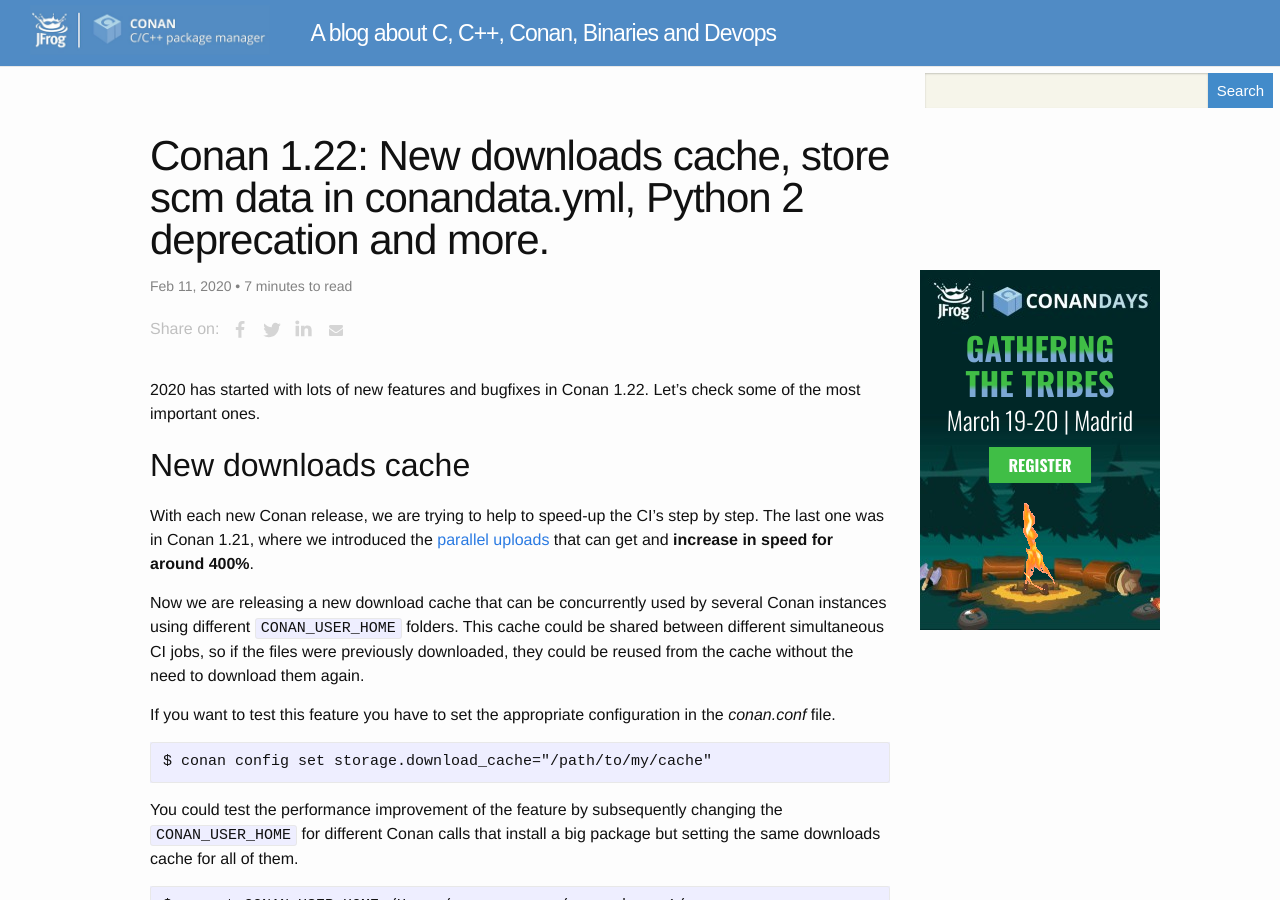
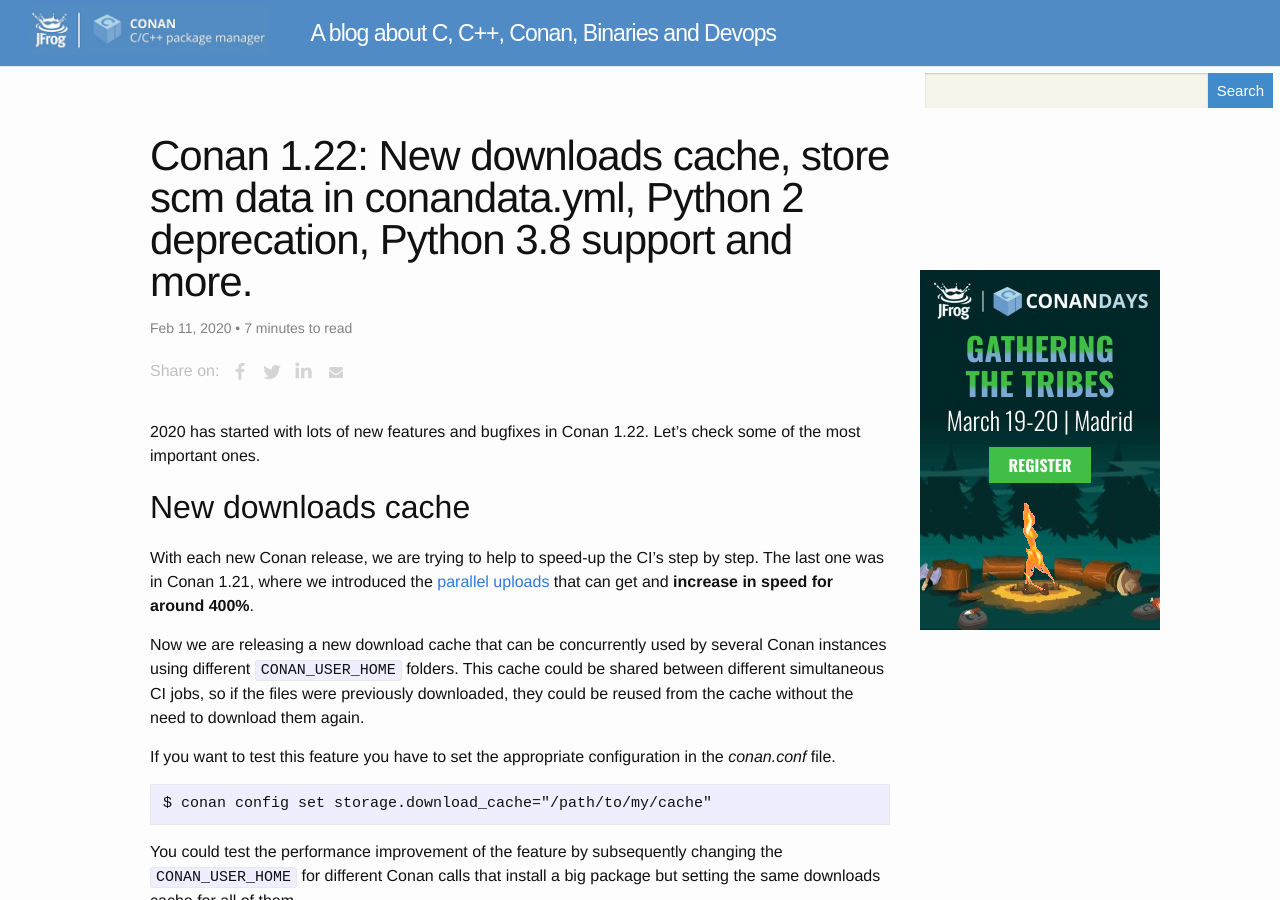
Before and after one commit to conan-io/conan-io.github.io, a Jekyll site: the page built from _posts/2020-02-11-New-conan-release-1-22.markdown, in a window 1280 px wide and 900 px high. Built offline with Jekyll 4.4.1, drawn with Linux system fonts in a browser that asks for light colours; comment, search, counter and statistics services are not loaded; some of the changed text lies outside the part shown.

Commit message:
add python 3.8 notice

```diff
--- a/_posts/2020-02-11-New-conan-release-1-22.markdown
+++ b/_posts/2020-02-11-New-conan-release-1-22.markdown
@@ -1,8 +1,8 @@
 ---
 layout: post
 comments: false
-title: "Conan 1.22: New downloads cache, store scm data in conandata.yml, Python 2 deprecation and
-more."
+title: "Conan 1.22: New downloads cache, store scm data in conandata.yml, Python 2 deprecation,
+Python 3.8 support and more."
 ---
 
 2020 has started with lots of new features and bugfixes in Conan 1.22. Let's check some of the most
@@ -163,11 +163,13 @@ to the [`build`](https://docs.conan.io/en/latest/reference/build_helpers/visual_
 method that will have priority over the `conan_build.props` file (values from these files will
 override that file values).
 
-## Python 2 deprecation
+## Python 2 deprecation and support for Python 3.8
 
 On January 1st, [Python 2 was deprecated](https://www.python.org/dev/peps/pep-0373/) by the Python maintainers so Conan will not support Python 2 anymore starting from the 1.22 version.
 
 If you are still using Python 2, please update as soon as possible.
+
+It is also important to mention that starting from Conan 1.22, Python 3.8 is supported.
 
 <br>
 
```
